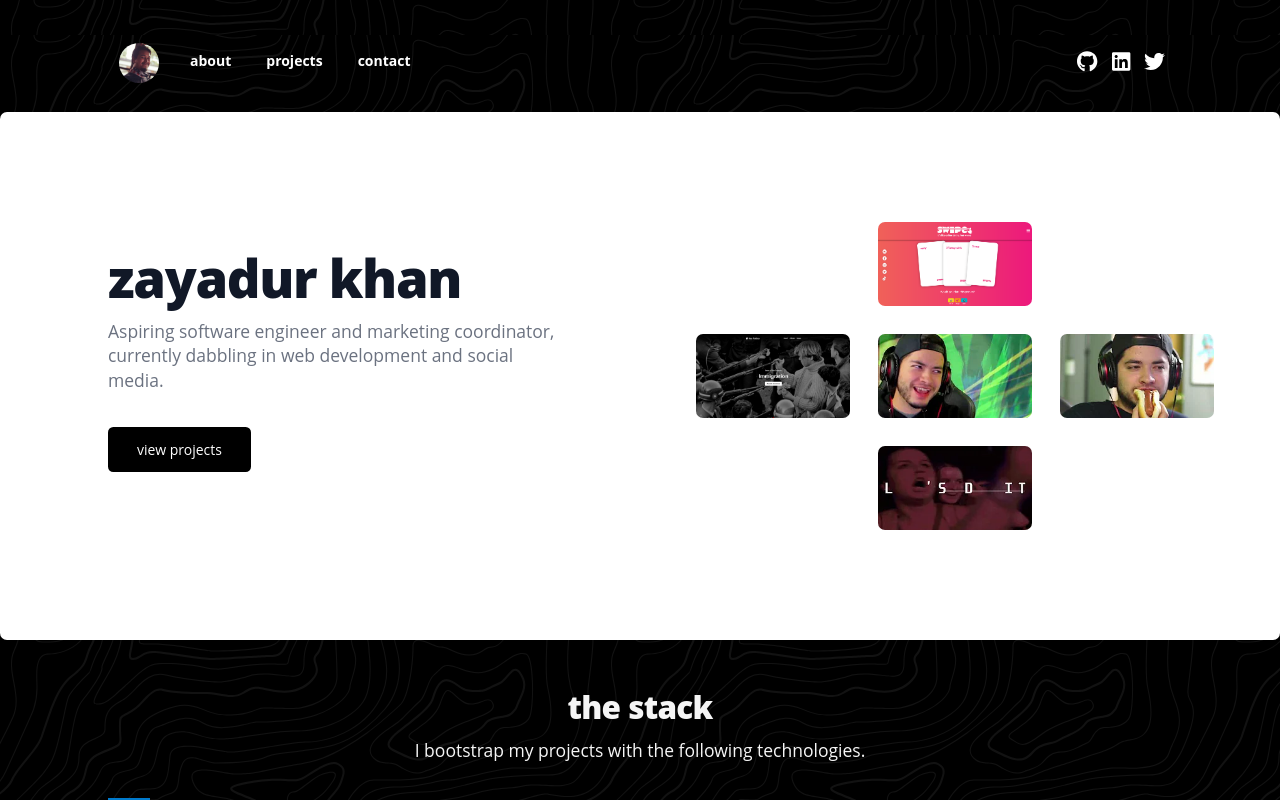
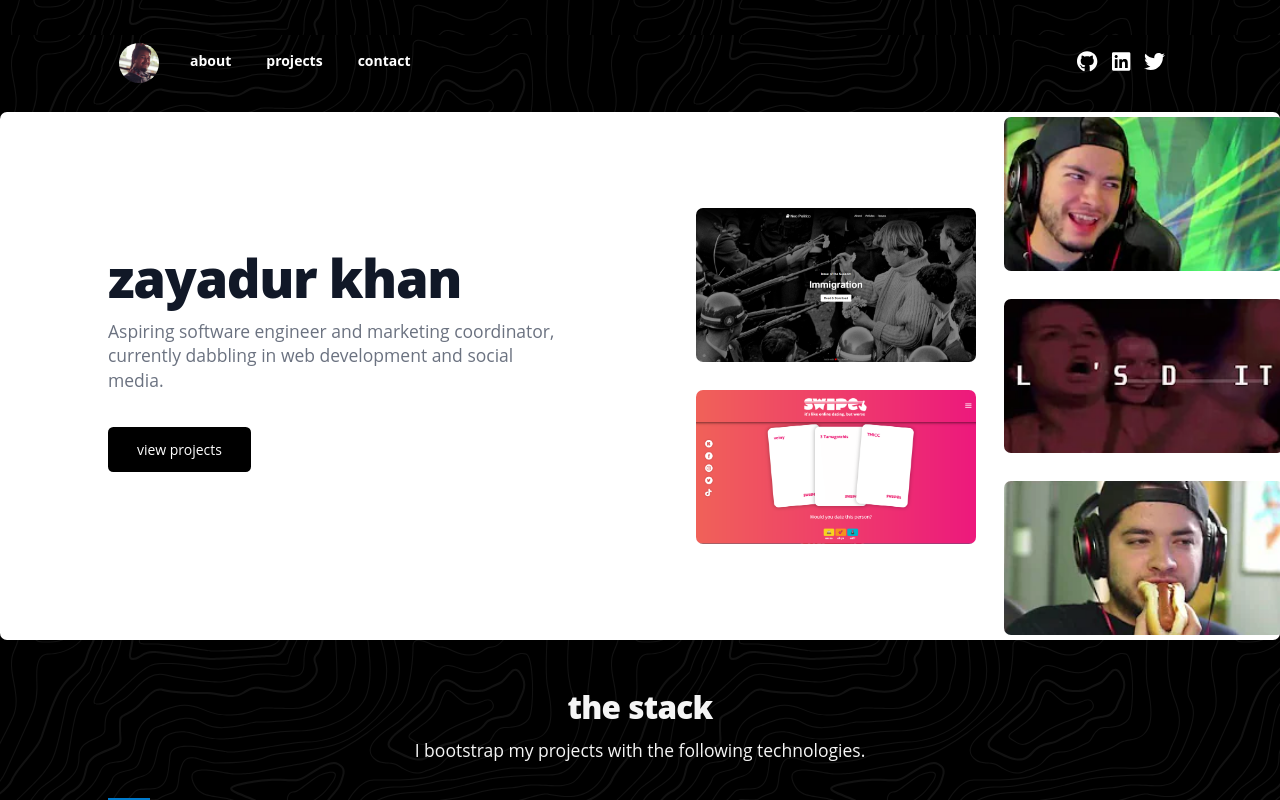
Before and after one commit to zayadur/portfolio, a Next.js app: page / in a window 1280 px wide. Shown: the top 800 px of the page. Built offline with nearby package versions, Linux system fonts and the light colour scheme.

Commit message:
Resize hero images (#5)

```diff
--- a/components/About.jsx
+++ b/components/About.jsx
@@ -62,7 +62,7 @@ export default function About() {
                   <div className="absolute transform sm:left-1/2 sm:top-0 sm:translate-x-8 lg:left-1/2 lg:top-1/2 lg:-translate-y-1/2 lg:translate-x-8">
                     <div className="flex items-center space-x-6 lg:space-x-8">
                       <div className="flex-shrink-0 grid grid-cols-1 gap-y-6 lg:gap-y-8">
-                        <div className="w-44 h-24 rounded-lg overflow-hidden sm:opacity-0 lg:opacity-100">
+                        <div className="w-80 h-44 rounded-lg overflow-hidden sm:opacity-0 lg:opacity-100">
                           <Image
                             src={'/images/projects/neopolitico.png'}
                             width={1280}
@@ -70,9 +70,7 @@ export default function About() {
                             className="w-full h-full object-center object-cover"
                           />
                         </div>
-                      </div>
-                      <div className="flex-shrink-0 grid grid-cols-1 gap-y-6 lg:gap-y-8">
-                        <div className="w-44 h-24 rounded-lg overflow-hidden">
+                        <div className="w-80 h-44 rounded-lg overflow-hidden">
                           <Image
                             src={'/images/projects/swipe.png'}
                             width={1280}
@@ -80,7 +78,9 @@ export default function About() {
                             className="w-full h-full object-center object-cover"
                           />
                         </div>
-                        <div className="w-44 h-24 rounded-lg overflow-hidden">
+                      </div>
+                      <div className="flex-shrink-0 grid grid-cols-1 gap-y-6 lg:gap-y-8">
+                        <div className="w-80 h-44 rounded-lg overflow-hidden">
                           <Image
                             src={'/images/projects/VolumeWarning.png'}
                             width={1280}
@@ -88,7 +88,7 @@ export default function About() {
                             className="w-full h-full object-center object-cover"
                           />
                         </div>
-                        <div className="w-44 h-24 rounded-lg overflow-hidden">
+                        <div className="w-80 h-44 rounded-lg overflow-hidden">
                           <Image
                             src={'/images/projects/LetsDoIt.png'}
                             width={1280}
@@ -96,9 +96,7 @@ export default function About() {
                             className="w-full h-full object-center object-cover"
                           />
                         </div>
-                      </div>
-                      <div className="flex-shrink-0 grid grid-cols-1 gap-y-6 lg:gap-y-8">
-                        <div className="w-44 h-24 rounded-lg overflow-hidden">
+                        <div className="w-80 h-44 rounded-lg overflow-hidden">
                           <Image
                             src={'/images/projects/GreatValueTrashBag.png'}
                             width={1280}
@@ -106,6 +104,9 @@ export default function About() {
                             className="w-full h-full object-center object-cover"
                           />
                         </div>
+                      </div>
+                      <div className="flex-shrink-0 grid grid-cols-1 gap-y-6 lg:gap-y-8">
+                        {/* placeholder for third column */}
                       </div>
                     </div>
                   </div>
```
